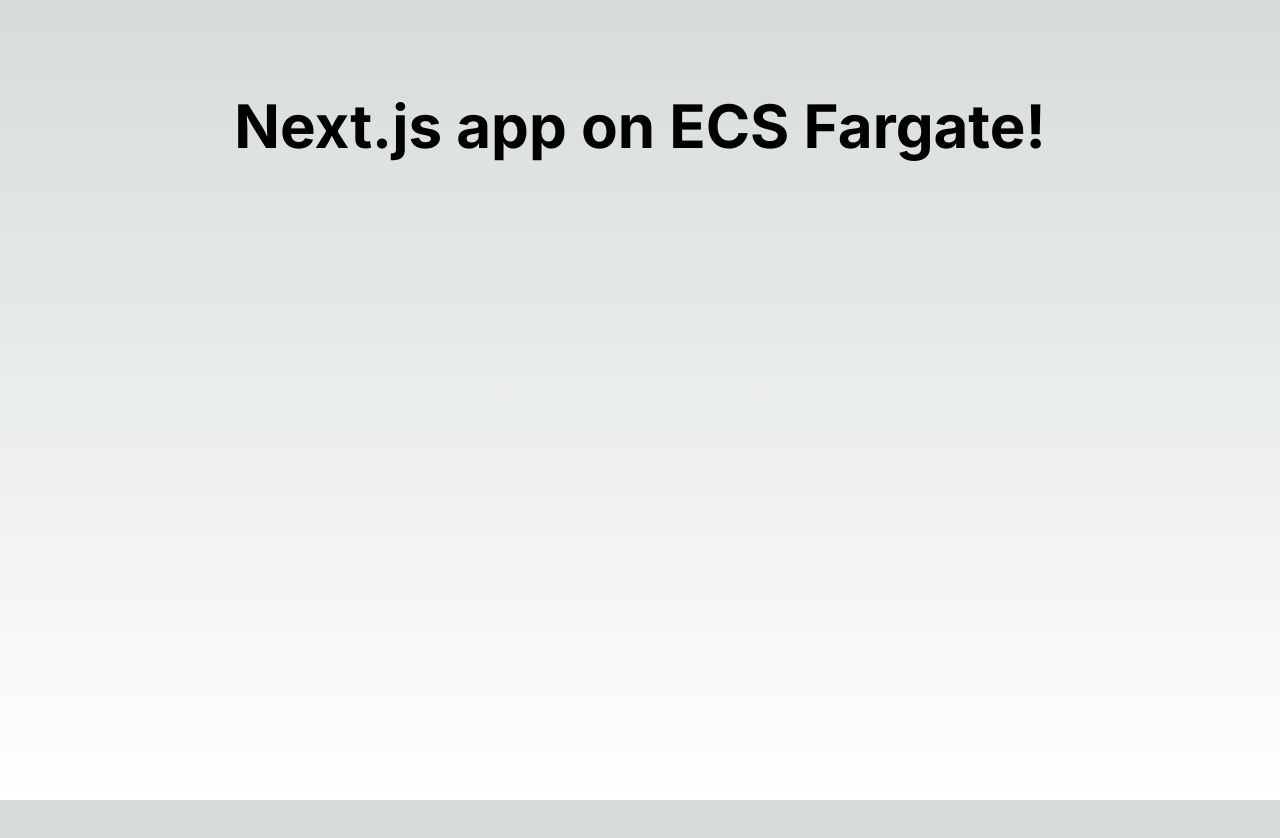
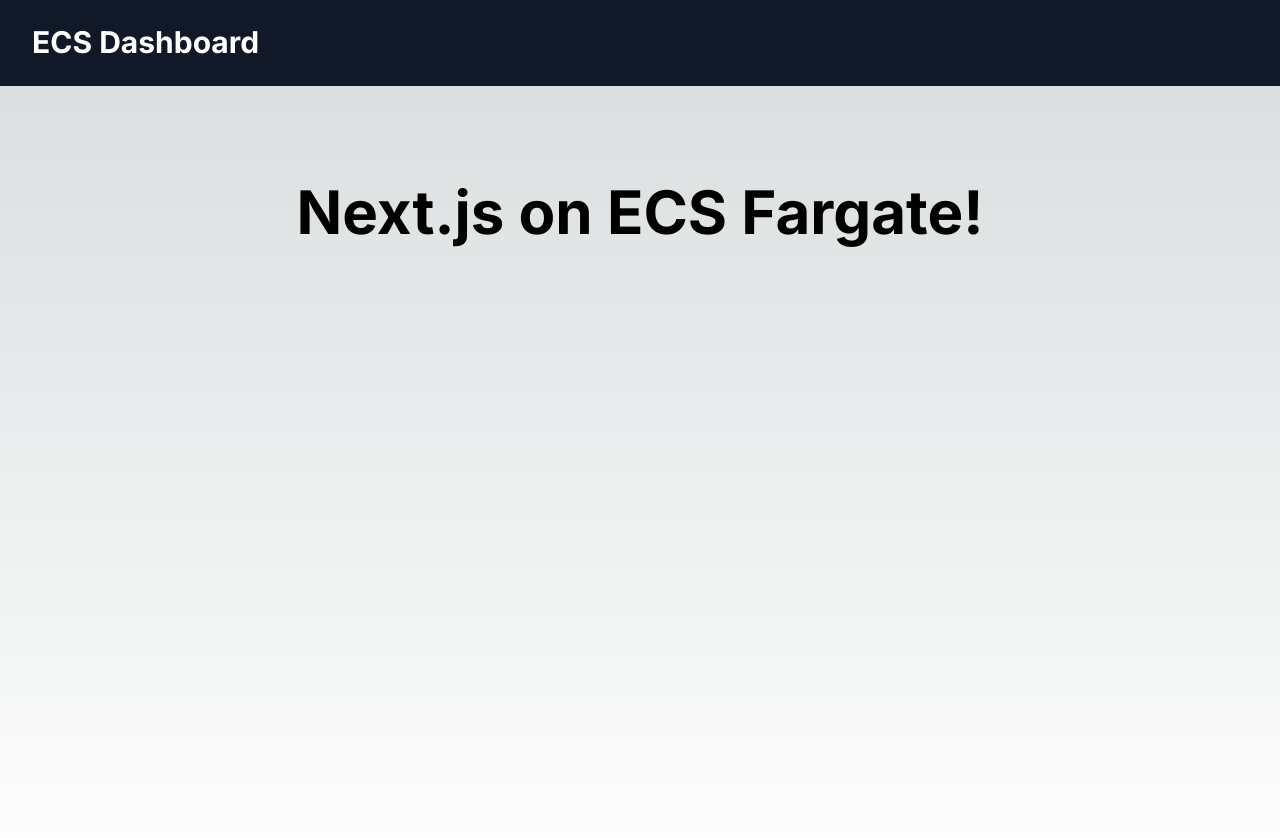
Before and after one commit to SandeepKumarYaramchitti/cloudysky-github-integration, a Next.js app: page / in a window 1280 px wide. Shown: the top 838 px of the page. Before the commit the page ends 800 px from the top, so only its background shows below. Built offline with nearby package versions, Linux system fonts and the light colour scheme.

Commit message:
add nextjs app layout

```diff
--- /dev/null
+++ b/app/components/Header.tsx
@@ -0,0 +1,17 @@
+'use client'
+
+import * as React from 'react'
+
+//Create a Header component with max-w-7xl
+
+export default function Header() {
+    return (
+        <div className="bg-gray-900">
+        <div className="max-w-7xl mx-auto py-6 px-4 sm:px-6 lg:px-8">
+            <h1 className="text-3xl font-bold leading-tight text-white">
+            ECS Dashboard
+            </h1>
+        </div>
+        </div>
+    )
+}
--- a/app/components/login.tsx
+++ /dev/null
@@ -1 +0,0 @@
-// Create a login component with next-auth and github provider
--- a/app/layout.tsx
+++ b/app/layout.tsx
@@ -1,6 +1,7 @@
 import './globals.css'
 import type { Metadata } from 'next'
 import { Inter } from 'next/font/google'
+import Header from './components/Header'
 
 const inter = Inter({ subsets: ['latin'] })
 
@@ -16,7 +17,10 @@
 }) {
   return (
     <html lang="en">
-      <body className={inter.className}>{children}</body>
+      <body className={inter.className}>
+        <Header />
+        {children}
+      </body>
     </html>
   )
 }
--- a/app/page.tsx
+++ b/app/page.tsx
@@ -4,7 +4,7 @@
   return (
     <main className="flex min-h-screen max-w-7xl flex-col items-center justify-between p-24">
       <div className="flex flex-col items-center">
-        <h1 className="text-6xl font-bold text>gray-800">Next.js app on ECS Fargate!</h1>
+        <h1 className="text-6xl font-bold text>gray-800">Next.js on ECS Fargate!</h1>
       </div>
     </main>
   )
--- a/package.json
+++ b/package.json
@@ -13,6 +13,7 @@
     "@types/react": "18.2.21",
     "@types/react-dom": "18.2.7",
     "autoprefixer": "10.4.15",
+    "aws-sdk": "^2.1457.0",
     "eslint": "8.47.0",
     "eslint-config-next": "13.4.19",
     "next": "13.4.3",
```
Also changed, not shown: 1 other file (tests, documents, lock files or other folders).
